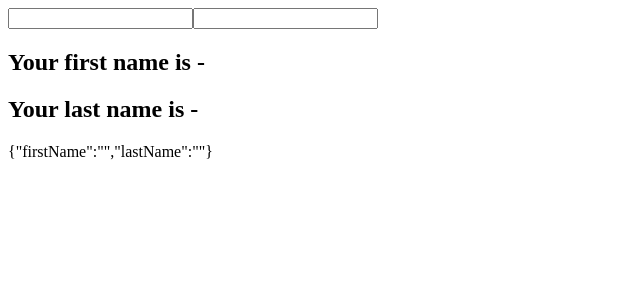
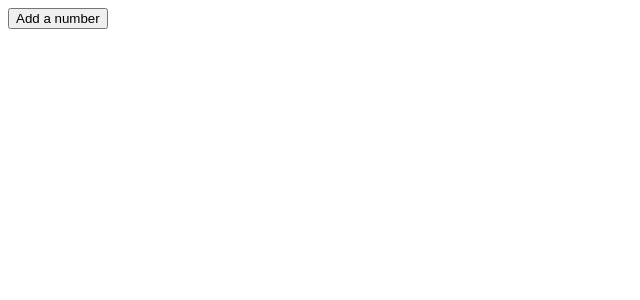
Before and after one commit to rahul-COD3/learn-react, a React (Vite) app: page / in a window 1280 px wide. Shown: the top 300 px of the page, without its empty margins (0-640 px from the left). Built offline with nearby package versions, Linux system fonts and the light colour scheme.

Commit message:
:label: Use state with array

```diff
--- a/src/App.jsx
+++ b/src/App.jsx
@@ -1,7 +1,7 @@
-import HookCoutnerThree from "./Components/HookCoutnerThree";
+import HookCounterFour from "./Components/HookCounterFour";
 
 function App() {
-  return <HookCoutnerThree />;
+  return <HookCounterFour />;
 }
 
 export default App;
--- /dev/null
+++ b/src/Components/HookCounterFour.jsx
@@ -0,0 +1,31 @@
+import React, { useState } from "react";
+
+function HookCounterFour() {
+  const [items, setItem] = useState([]);
+  const addItem = () => {
+    setItem([
+      ...items,
+      {
+        id: items.length,
+        value: Math.floor(Math.random() * 10 + 1),
+      },
+    ]);
+  };
+  return (
+    <div>
+      <button onClick={addItem}>Add a number</button>
+      <ul>
+        {items.map((item) => (
+          <li key={item.id}>
+            {item.id}
+            <ul>
+              <li>{item.value}</li>
+            </ul>
+          </li>
+        ))}
+      </ul>
+    </div>
+  );
+}
+
+export default HookCounterFour;
```
